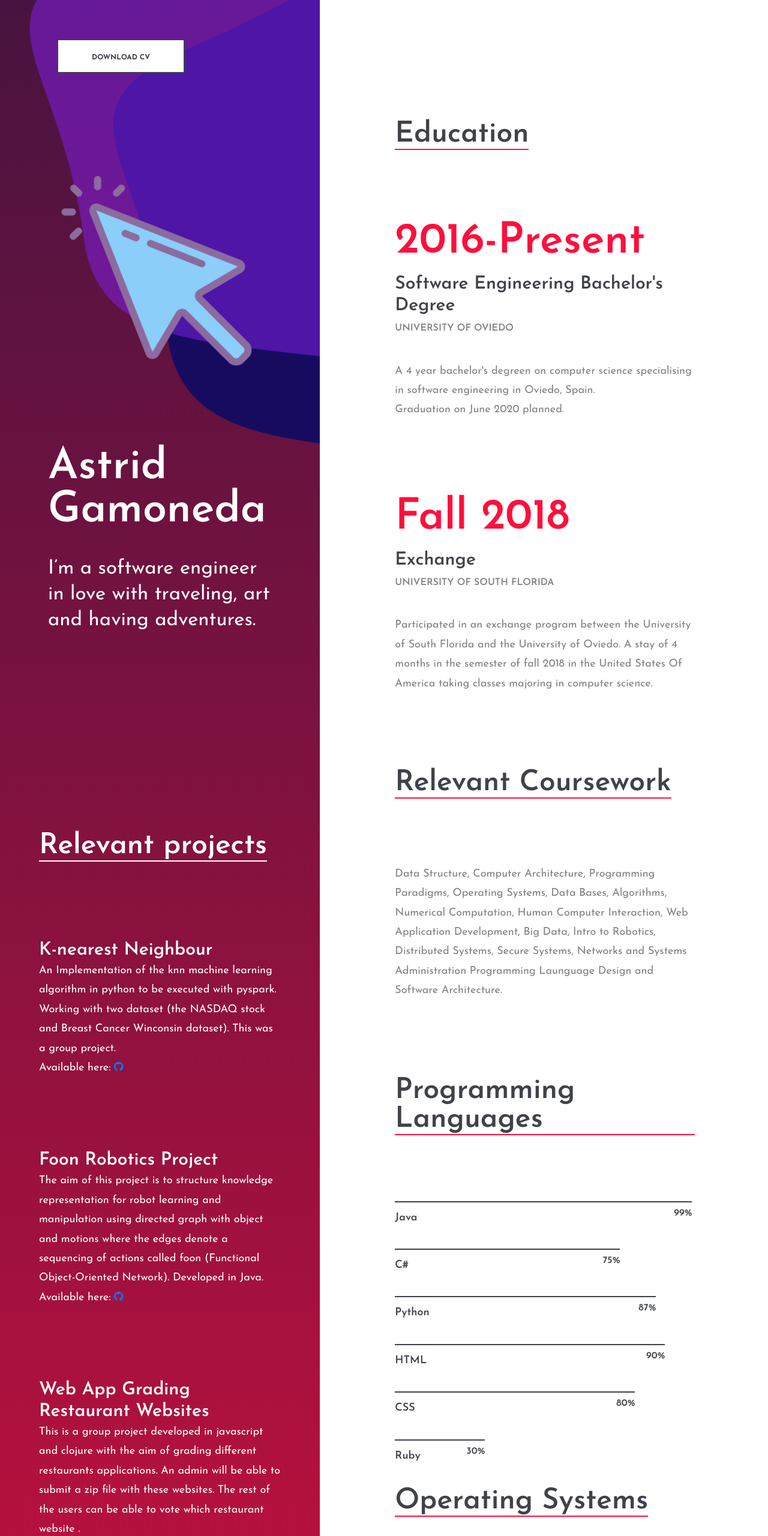
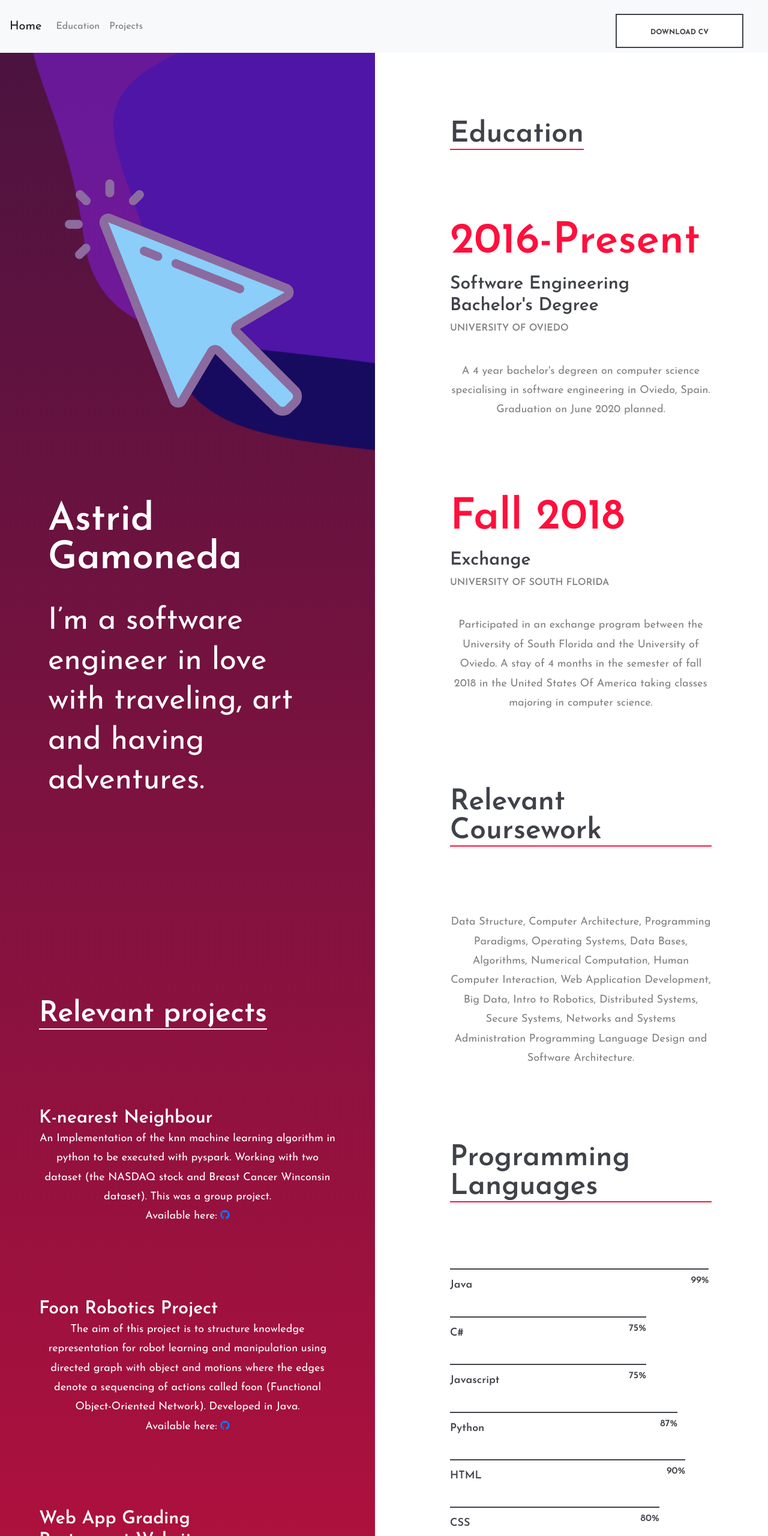
Before and after one commit to astrd/astrd.github.io, a plain HTML site: page index.html in a window 1280 px wide. Shown: the top 2560 px of the page at 60% size. Drawn offline with Linux system fonts and the light colour scheme.

Commit message:
Update index.html

```diff
--- a/index.html
+++ b/index.html
@@ -29,10 +29,35 @@
     <div id="preloder">
         <div class="loader"></div>
     </div>
+    <nav class="navbar fixed-top navbar-expand-lg navbar-light bg-light">
+        <button class="navbar-toggler" type="button" data-toggle="collapse" data-target="#navbarTogglerDemo01" aria-controls="navbarTogglerDemo01" aria-expanded="false" aria-label="Toggle navigation">
+          <span class="navbar-toggler-icon"></span>
+        </button>
+        <div class="collapse navbar-collapse" id="navbarTogglerDemo01">
+          <a class="navbar-brand" href="#">Home</a>
+          <ul class="navbar-nav mr-auto mt-2 mt-lg-0">
+            <li class="nav-item">
+              <a class="nav-link" href="#education">Education</a>
+            </li>
+            <li class="nav-item">
+              <a class="nav-link " href="#projects">Projects</a>
+            </li>
+
+          </ul>
+
+
+            <div class="col-md-8 text-md-right inline my-2 my-lg-0 header-buttons">
+
+                <a href="img/resume.pdf" download="astridsresume" class="site-btn">Download CV</a>
+
+            </div>
+
+        </div>
+    </nav>
 
     <div class="home-four-style">
         <!-- Header section start -->
-        <header class="header-section ">
+        <header class="header-section p-0">
             <div class="container-fluid">
                 <div class="row">
 
@@ -47,31 +72,31 @@
         <!-- Header section end -->
 
         <div class="container-fluid p-0">
-            <div class="row m-0">
-                <div class="col-xl-5 col-lg-5 p-0">
+            <div class="row ">
+                <div class="col-sm-6 col-md-6 col-xl-6 col-lg-7">
                     <div class="main-left-area h-100">
                         <!-- hero section -->
                         <section class="intro-section">
                             <figure class="hero-image">
                                 <img src="img/icon/cursor2.0.png" alt="">
                             </figure>
-                            <div class="hero-text">
-                                <h2>Astrid <br>Gamoneda</h2>
-                                <p>I’m a software engineer in love with traveling, art and having adventures.</p>
+                            <div class="hero-text ">
+                                <h2  style="font-size:5vw;"> Astrid Gamoneda</h2>
+                                <p style="font-size:4vw;">I’m a software engineer in love with traveling, art and having adventures.</p>
                             </div>
 
                         </section>
                         <!-- extra section -->
-                        <section class="extra-section spad">
+                        <section class=" extra-section spad">
                              <div class="row">
                                 <section class="language-section spad">
                                     <div class="section-title">
                                         <h2>Relevant projects </h2>
                                     </div>
-                                    <ul class="resume-list">
+                                    <ul class="resume-list" id="projects">
                                         <li>
                                             <h3>K-nearest Neighbour</h3>
-                                            <p>An Implementation of the knn machine learning algorithm in python to be
+                                            <p class=text-center> An Implementation of the knn machine learning algorithm in python to be
                                                 executed with pyspark. Working with two dataset (the NASDAQ stock and Breast Cancer Winconsin dataset).
                                             This was a group project.<br> Available here:
                                             <a href="https://github.com/astrd/knn-pyspark"><i class="fa fa-github"></i></a>
@@ -79,7 +104,7 @@
                                         </li>
                                         <li>
                                             <h3>Foon Robotics Project</h3>
-                                            <p>The aim of this project is to structure knowledge
+                                            <p class=text-center>The aim of this project is to structure knowledge
                                                     representation for robot learning and manipulation using directed
                                                     graph with object and motions where the edges denote a
                                                     sequencing of actions called foon (Functional Object-Oriented
@@ -89,7 +114,7 @@
                                         </li>
                                         <li>
                                                 <h3>Web App Grading <br> Restaurant Websites</h3>
-                                                <p>This is a group project developed in javascript and clojure with the aim of grading different restaurants applications.
+                                                <p class=text-center> This is a group project developed in javascript and clojure with the aim of grading different restaurants applications.
                                                     An admin will be able to submit a zip file with these websites. The rest of the users can be able to vote which restaurant website
                                                     .<br> Available here:
                                                         <a href="https://github.com/astrd/Robotics/tree/master/FOON"><i class="fa fa-github"></i></a>
@@ -104,9 +129,9 @@
                                         <ul class="resume-list">
                                             <li>
                                                 <h3>A decentralised chat: Dechat</h3>
-                                                <p>An ongoing team project building a decentralised chat using the solid framework.
+                                                <p class=text-center>An ongoing team project building a decentralised chat using the solid framework.
                                                     <br> Available here:
-                                                <a href="https://github.com/Arquisoft/dechat_en2b"><i class="fa fa-github"></i></a>
+                                                <a href="https://github.com/Arquisoft/sole_chat"><i class="fa fa-github"></i></a>
                                             </p>
                                             </li>
 
@@ -140,26 +165,26 @@
                         </div>
                     </div>
                 </div>
-                <div class="col-xl-6 col-lg-7">
+                <div class="col-sm-6 col-md-6 col-xl-5 col-lg-5 p-0">
                     <div class="main-right-area">
                         <!-- Resume section start -->
                         <section class="resume-section">
                             <div class="section-title">
                                 <h2>Education</h2>
                             </div>
-                            <ul class="resume-list">
+                            <ul class="resume-list" id = "education">
                                 <li>
                                     <h2>2016-Present</h2>
                                     <h3>Software Engineering Bachelor's Degree </h3>
                                     <h4>University Of Oviedo</h4>
-                                    <p>A 4 year bachelor's degreen on computer science specialising in software engineering in Oviedo, Spain.
+                                    <p class=text-center>A 4 year bachelor's degreen on computer science specialising in software engineering in Oviedo, Spain.
                                       <br>  Graduation on June 2020 planned.</p>
                                 </li>
                                 <li>
                                     <h2>Fall 2018</h2>
                                     <h3>Exchange</h3>
                                     <h4>University of South Florida</h4>
-                                    <p>Participated in an exchange program between the University of South Florida and the University of Oviedo.
+                                    <p class=text-center>Participated in an exchange program between the University of South Florida and the University of Oviedo.
                                         A stay of 4 months in the semester of fall 2018 in the United States Of America taking classes majoring in computer science.</p>
                                 </li>
                             </ul>
@@ -171,11 +196,11 @@
                         <section class="review-section spad">
                             <div class="section-title">
                                 <h2>Relevant Coursework</h2>
-                                <p>Data Structure, Computer Architecture, Programming Paradigms,
+                                <p class=text-center> Data Structure, Computer Architecture, Programming Paradigms,
                                      Operating Systems, Data Bases, Algorithms, Numerical Computation,
                                       Human Computer Interaction, Web Application Development, Big Data, Intro to Robotics,
                                        Distributed Systems, Secure Systems, Networks and Systems Administration
-                                       Programming Launguage Design and Software Architecture.</p>
+                                       Programming Language Design and Software Architecture.</p>
                             </div>
 
                         </section>
@@ -193,6 +218,10 @@
                                 <div class="single-progress-item">
                                     <div class="progress-bar-style" data-progress="75"></div>
                                     <p>C#</p>
+                                </div>
+                                <div class="single-progress-item">
+                                    <div class="progress-bar-style" data-progress="75"></div>
+                                    <p>Javascript</p>
                                 </div>
                                 <div class="single-progress-item">
                                     <div class="progress-bar-style" data-progress="87"></div>
@@ -239,8 +268,8 @@
                                         <p>Sql Database</p>
                                     </div>
                                     <div class="single-progress-item">
-                                        <div class="progress-bar-style" data-progress="60"></div>
-                                        <p>Relational Database</p>
+                                        <div class="progress-bar-style" data-progress="85"></div>
+                                        <p>MongoDB</p>
                                     </div>
                                 </div>
                             </div>
@@ -287,8 +316,20 @@
                                         <p>ANTLR </p>
                                     </div>
                                     <div class="single-progress-item">
-                                        <div class="progress-bar-style" data-progress="10"></div>
+                                        <div class="progress-bar-style" data-progress="80"></div>
                                         <p><br>Angular.js </p>
+                                    </div>
+                                    <div class="single-progress-item">
+                                        <div class="progress-bar-style" data-progress="50"></div>
+                                        <p><br>Travis</p>
+                                    </div>
+                                    <div class="single-progress-item">
+                                        <div class="progress-bar-style" data-progress="60"></div>
+                                        <p><br>REST </p>
+                                    </div>
+                                    <div class="single-progress-item">
+                                        <div class="progress-bar-style" data-progress="73"></div>
+                                        <p><br>Ajax </p>
                                     </div>
                                 </div>
                             </div>
```
